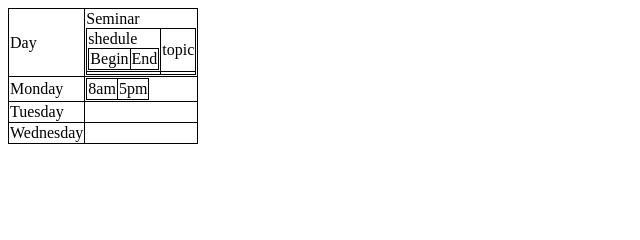
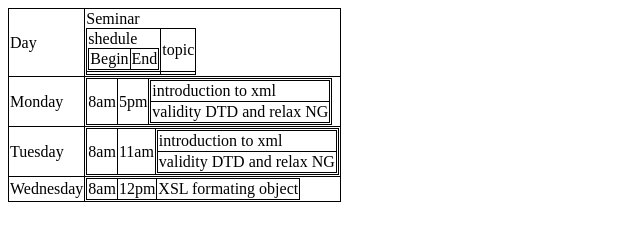
Before and after one commit to SURAJGUPTA0414/DotBatchHW-HTML, a plain HTML site: page tableHW.html in a window 1280 px wide. Shown: the whole page, without its empty margins (0-640 px from the left). Drawn offline with Linux system fonts and the light colour scheme.

Commit message:
not a final change

```diff
--- a/tableHW.html
+++ b/tableHW.html
@@ -43,19 +43,50 @@
       <tr>
         <td>Monday</td>
         <td>
-            <table>
-                <td>8am</td>
-                <td>5pm</td>
-            </table>
+          <table>
+            <td>8am</td>
+            <td>5pm</td>
+            <td>
+              <table>
+                <tr>
+                  <td>introduction to xml</td>
+                </tr>
+                <tr>
+                  <td>validity DTD and relax NG</td>
+                </tr>
+              </table>
+            </td>
+          </table>
         </td>
       </tr>
       <tr>
         <td>Tuesday</td>
-        <td></td>
+        <td>
+          <table>
+            <td>8am</td>
+            <td>11am</td>
+            <td>
+              <table>
+                <tr>
+                  <td>introduction to xml</td>
+                </tr>
+                <tr>
+                  <td>validity DTD and relax NG</td>
+                </tr>
+              </table>
+            </td>
+          </table>
+        </td>
       </tr>
       <tr>
         <td>Wednesday</td>
-        <td></td>
+        <td>
+          <table>
+            <td>8am</td>
+            <td>12pm</td>
+            <td>XSL formating object</td>
+          </table>
+        </td>
       </tr>
     </table>
   </body>
```
